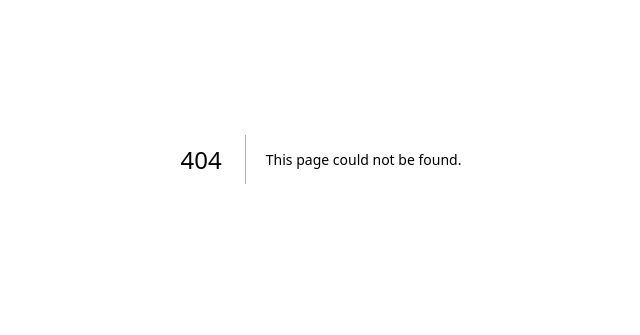
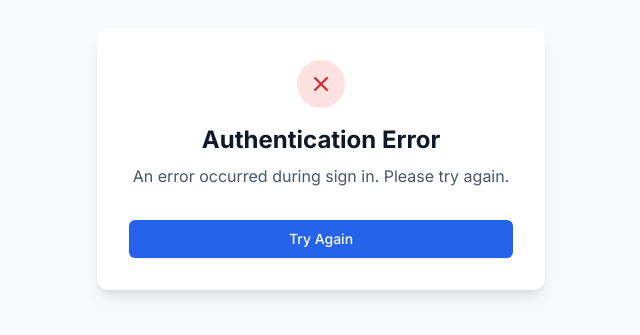
Before and after one commit to Blurjp/Synapse, a Next.js app in the folder frontend/: page /auth/error in a window 1280 px wide. Before the commit this address had no page. Shown: the part 241-576 px from the top of the page, without its empty margins (319-959 px from the left). Built offline with nearby package versions, Linux system fonts and the light colour scheme.

Commit message:
Add NextAuth.js with Google OAuth support

```diff
--- /dev/null
+++ b/frontend/app/api/auth/[...nextauth]/route.ts
@@ -0,0 +1,32 @@
+import NextAuth from "next-auth"
+import GoogleProvider from "next-auth/providers/google"
+
+const handler = NextAuth({
+  providers: [
+    GoogleProvider({
+      clientId: process.env.GOOGLE_CLIENT_ID!,
+      clientSecret: process.env.GOOGLE_CLIENT_SECRET!,
+    }),
+  ],
+  secret: process.env.NEXTAUTH_SECRET,
+  callbacks: {
+    async jwt({ token, account }) {
+      if (account) {
+        token.accessToken = account.access_token
+      }
+      return token
+    },
+    async session({ session, token }) {
+      return {
+        ...session,
+        accessToken: token.accessToken as string,
+      }
+    },
+  },
+  pages: {
+    signIn: "/auth/signin",
+    error: "/auth/error",
+  },
+})
+
+export { handler as GET, handler as POST }
--- /dev/null
+++ b/frontend/app/auth/error/page.tsx
@@ -0,0 +1,57 @@
+"use client"
+
+import { useSearchParams } from "next/navigation"
+import Link from "next/link"
+
+export default function AuthErrorPage() {
+  const searchParams = useSearchParams()
+  const error = searchParams.get("error")
+
+  const getErrorMessage = (error: string | null) => {
+    switch (error) {
+      case "Configuration":
+        return "There is a problem with the server configuration."
+      case "AccessDenied":
+        return "Access denied. You do not have permission to sign in."
+      case "Verification":
+        return "The verification link is no longer valid."
+      default:
+        return "An error occurred during sign in. Please try again."
+    }
+  }
+
+  return (
+    <div className="min-h-screen flex items-center justify-center bg-gray-50">
+      <div className="max-w-md w-full space-y-8 p-8 bg-white rounded-xl shadow-lg">
+        <div className="text-center">
+          <div className="mx-auto flex items-center justify-center h-12 w-12 rounded-full bg-red-100">
+            <svg
+              className="h-6 w-6 text-red-600"
+              fill="none"
+              viewBox="0 0 24 24"
+              stroke="currentColor"
+            >
+              <path
+                strokeLinecap="round"
+                strokeLinejoin="round"
+                strokeWidth={2}
+                d="M6 18L18 6M6 6l12 12"
+              />
+            </svg>
+          </div>
+          <h1 className="mt-4 text-2xl font-bold text-gray-900">Authentication Error</h1>
+          <p className="mt-2 text-gray-600">{getErrorMessage(error)}</p>
+        </div>
+
+        <div className="mt-6">
+          <Link
+            href="/auth/signin"
+            className="w-full flex justify-center py-2 px-4 border border-transparent rounded-md shadow-sm text-sm font-medium text-white bg-blue-600 hover:bg-blue-700 focus:outline-none focus:ring-2 focus:ring-offset-2 focus:ring-blue-500"
+          >
+            Try Again
+          </Link>
+        </div>
+      </div>
+    </div>
+  )
+}
--- /dev/null
+++ b/frontend/app/auth/signin/page.tsx
@@ -0,0 +1,63 @@
+"use client"
+
+import { signIn } from "next-auth/react"
+import { useState } from "react"
+
+export default function SignInPage() {
+  const [isLoading, setIsLoading] = useState(false)
+
+  const handleGoogleSignIn = async () => {
+    setIsLoading(true)
+    try {
+      await signIn("google", { callbackUrl: "/" })
+    } catch (error) {
+      console.error("Sign in error:", error)
+      setIsLoading(false)
+    }
+  }
+
+  return (
+    <div className="min-h-screen flex items-center justify-center bg-gray-50">
+      <div className="max-w-md w-full space-y-8 p-8 bg-white rounded-xl shadow-lg">
+        <div className="text-center">
+          <h1 className="text-3xl font-bold text-gray-900">Welcome to Synapse</h1>
+          <p className="mt-2 text-gray-600">Sign in to continue</p>
+        </div>
+
+        <div className="mt-8">
+          <button
+            onClick={handleGoogleSignIn}
+            disabled={isLoading}
+            className="w-full flex items-center justify-center gap-3 px-4 py-3 border border-gray-300 rounded-lg shadow-sm bg-white text-gray-700 hover:bg-gray-50 focus:outline-none focus:ring-2 focus:ring-offset-2 focus:ring-blue-500 transition-colors disabled:opacity-50 disabled:cursor-not-allowed"
+          >
+            {isLoading ? (
+              <div className="animate-spin rounded-full h-5 w-5 border-b-2 border-gray-900"></div>
+            ) : (
+              <>
+                <svg className="w-5 h-5" viewBox="0 0 24 24">
+                  <path
+                    fill="#4285F4"
+                    d="M22.56 12.25c0-.78-.07-1.53-.2-2.25H12v4.26h5.92c-.26 1.37-1.04 2.53-2.21 3.31v2.77h3.57c2.08-1.92 3.28-4.74 3.28-8.09z"
+                  />
+                  <path
+                    fill="#34A853"
+                    d="M12 23c2.97 0 5.46-.98 7.28-2.66l-3.57-2.77c-.98.66-2.23 1.06-3.71 1.06-2.86 0-5.29-1.93-6.16-4.53H2.18v2.84C3.99 20.53 7.7 23 12 23z"
+                  />
+                  <path
+                    fill="#FBBC05"
+                    d="M5.84 14.09c-.22-.66-.35-1.36-.35-2.09s.13-1.43.35-2.09V7.07H2.18C1.43 8.55 1 10.22 1 12s.43 3.45 1.18 4.93l2.85-2.22.81-.62z"
+                  />
+                  <path
+                    fill="#EA4335"
+                    d="M12 5.38c1.62 0 3.06.56 4.21 1.64l3.15-3.15C17.45 2.09 14.97 1 12 1 7.7 1 3.99 3.47 2.18 7.07l3.66 2.84c.87-2.6 3.3-4.53 6.16-4.53z"
+                  />
+                </svg>
+                <span className="font-medium">Continue with Google</span>
+              </>
+            )}
+          </button>
+        </div>
+      </div>
+    </div>
+  )
+}
--- a/frontend/app/layout.tsx
+++ b/frontend/app/layout.tsx
@@ -1,6 +1,7 @@
 import type { Metadata } from "next";
 import { Inter } from "next/font/google";
 import "./globals.css";
+import { SessionProvider } from "@/components/providers/SessionProvider";
 
 const inter = Inter({ subsets: ["latin"] });
 
@@ -16,7 +17,9 @@ export default function RootLayout({
 }>) {
   return (
     <html lang="en">
-      <body className={inter.className}>{children}</body>
+      <body className={inter.className}>
+        <SessionProvider>{children}</SessionProvider>
+      </body>
     </html>
   );
 }
--- /dev/null
+++ b/frontend/components/providers/SessionProvider.tsx
@@ -0,0 +1,12 @@
+"use client"
+
+import { SessionProvider as NextAuthSessionProvider } from "next-auth/react"
+import { ReactNode } from "react"
+
+interface SessionProviderProps {
+  children: ReactNode
+}
+
+export function SessionProvider({ children }: SessionProviderProps) {
+  return <NextAuthSessionProvider>{children}</NextAuthSessionProvider>
+}
```
Also changed, not shown: frontend/hooks/useAuth.ts (added, +28 -0 lines), frontend/package.json (+15 -14 lines), frontend/types/next-auth.d.ts (added, +16 -0 lines), 2 other files (tests, documents, lock files or other folders).
